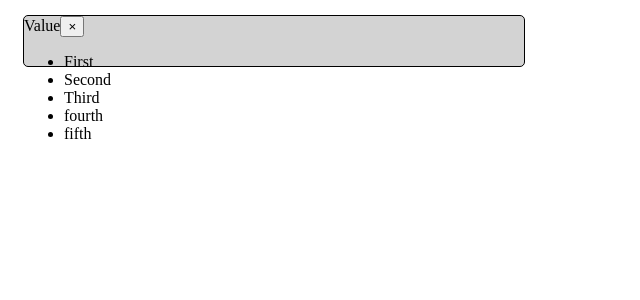
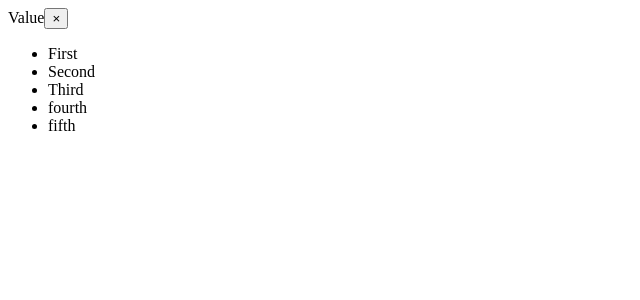
Before and after one commit to marksayers46/react-components, a React (Vite) app in the folder multiple_selector/: page / in a window 1280 px wide. Shown: the top 300 px of the page, without its empty margins (0-640 px from the left). Built offline with nearby package versions, Linux system fonts and the light colour scheme.

Commit message:
starting styling

```diff
--- a/multiple_selector/src/select.module.css
+++ b/multiple_selector/src/select.module.css
@@ -1,8 +1,6 @@
 .container {
-    background: lightgrey;
-    width: 500px;
-    height: 50px;
-    border: 1px solid black;
-    border-radius: 5px;
-    margin: 15px;
+    position: relative;
+    width: 20em;
+    min-height: 1.5em;
+
 }
```
